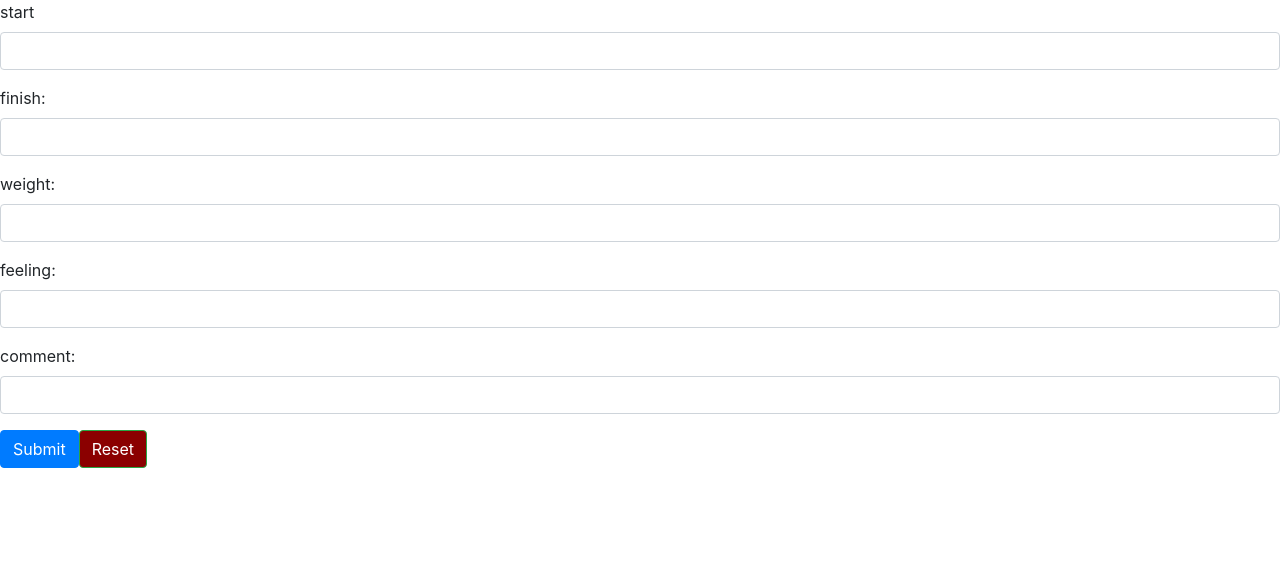
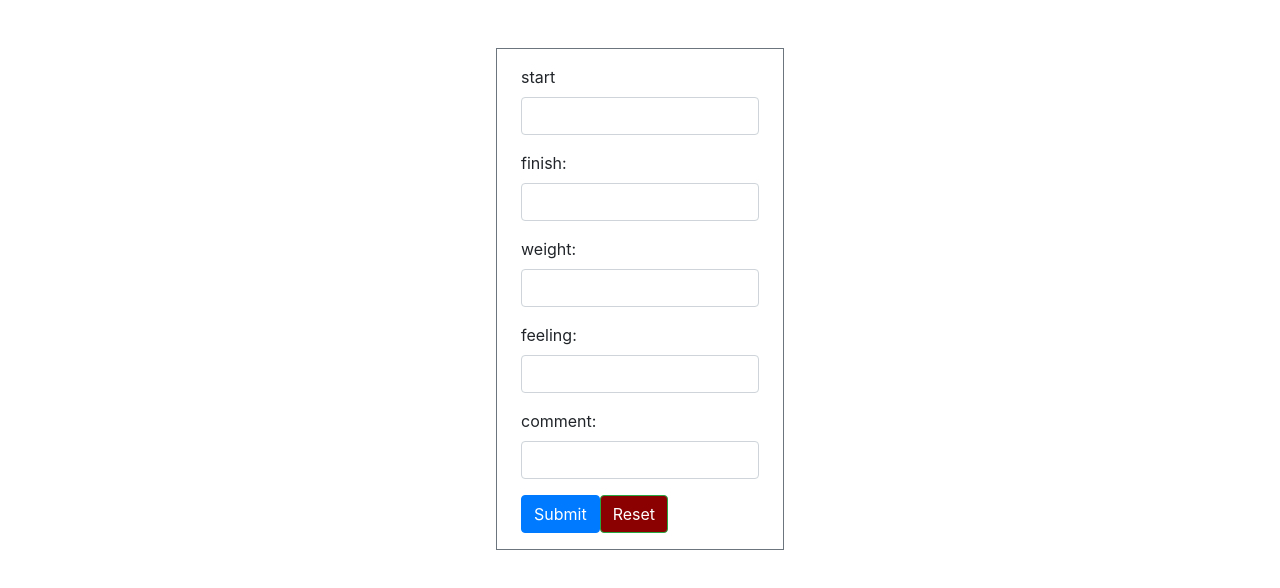
Before and after one commit to seaboyz/IF-Tracker, a React (Create React App) app: page / in a window 1280 px wide. Shown: the top 588 px of the page. Built offline with nearby package versions, Linux system fonts and the light colour scheme.

Commit message:
Change FastForm width and center it

```diff
--- a/src/App.js
+++ b/src/App.js
@@ -17,7 +17,7 @@ class App extends Component {
   }
 
   handleChange(event) {
-    // using one hanler to update the newFast
+    // using one handler to update the all the inputs
     const newFast = {
       ...this.state.newFast,
       [event.target.name]: event.target.value,
--- a/src/components/FastForm.js
+++ b/src/components/FastForm.js
@@ -11,7 +11,12 @@ function FastForm({
   comment,
 }) {
   return (
-    <Form onSubmit={handleSubmit} autoComplete='off'>
+    <Form
+      className='px-4 py-3 mx-auto my-5 border border-secondary'
+      style={{ width: '18rem' }}
+      onSubmit={handleSubmit}
+      autoComplete='off'
+    >
       <Form.Group>
         <Form.Label for='start'>start</Form.Label>
         <Form.Control
```
